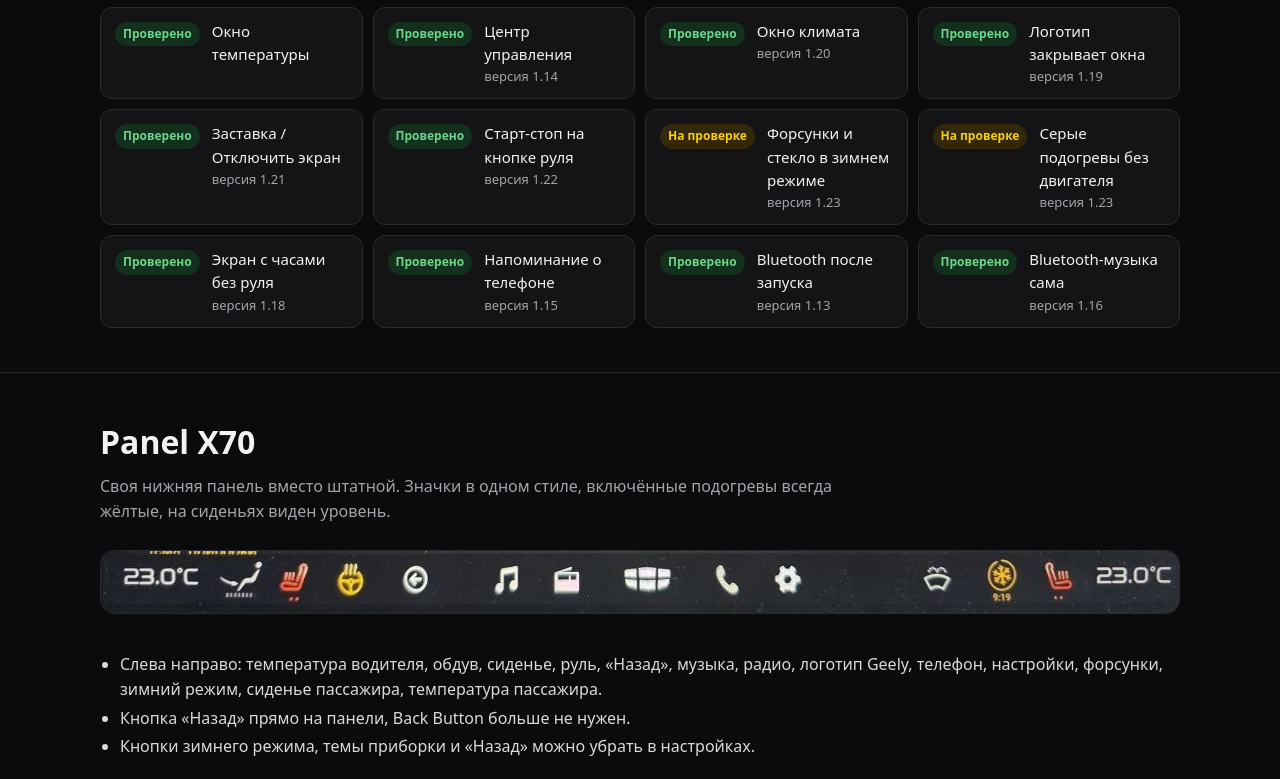
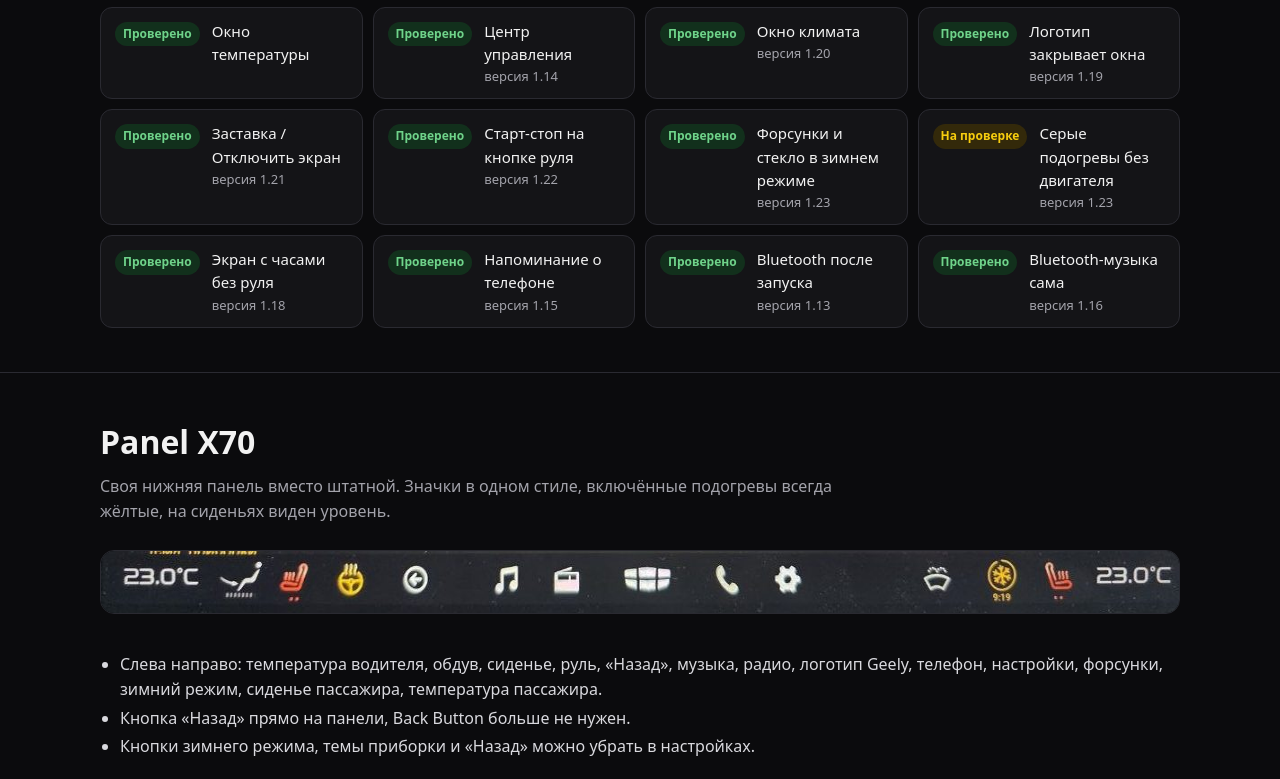
Before and after one commit to Oleg-rit/belgee-x70-apps, a plain HTML site: page index.html in a window 1280 px wide. Shown: the part 1141-1920 px from the top of the page. Drawn offline with Linux system fonts and the light colour scheme; no server answers.

Commit message:
1.23: форсунки, заднее стекло и таймер руля проверены в машине
Co-Authored-By: Claude Opus 5.5 <noreply@anthropic.com>

```diff
--- a/index.html
+++ b/index.html
@@ -252,7 +252,7 @@ dialog img{max-width:96vw;max-height:94vh;border-radius:10px}
           <li>Двигатель заглушен — режим «ждёт пуск» и включится после старта.</li>
           <li>Подогревы включаются только при работающем двигателе и по очереди, с паузой в секунду, как рукой.</li>
           <li>Можно включать автоматически при каждом пуске, если за бортом холодно.</li>
-          <li>По желанию — ещё форсунки омывателя и заднее стекло: галочки в настройках, по умолчанию выключены (с 1.23) <i class="badge new">На проверке</i></li>
+          <li>По желанию — ещё форсунки омывателя и заднее стекло: галочки в настройках, по умолчанию выключены (с 1.23)</li>
         </ul>
       </div>
     </div>
@@ -391,7 +391,7 @@ dialog img{max-width:96vw;max-height:94vh;border-radius:10px}
     <h2>История версий</h2>
     <p class="sub">Коротко, что появлялось в Panel X70.</p>
     <details open><summary>1.23 — форсунки и заднее стекло в зимнем режиме <i class="badge new">На проверке</i></summary>
-      <ul><li>В настройках зимнего режима две новые галочки: форсунки омывателя и заднее стекло. По окончании режим выключает их, только если включал сам.</li><li>При заглушенном двигателе кнопки подогревов серые и не нажимаются, как кнопки климата.</li><li>Отсчёт таймера руля больше не пропадает сам. Если всё же пропадёт — причина видна в настройках, в «Диагностике».</li></ul></details>
+      <ul><li>В настройках зимнего режима две новые галочки: форсунки омывателя и заднее стекло. По окончании режим выключает их, только если включал сам. <i class="badge ok">Проверено</i></li><li>При заглушенном двигателе кнопки подогревов серые и не нажимаются, как кнопки климата. <i class="badge new">На проверке</i></li><li>Отсчёт таймера руля больше не пропадает сам. Если всё же пропадёт — причина видна в настройках, в «Диагностике». <i class="badge ok">Проверено</i></li></ul></details>
     <details><summary>1.22 — старт-стоп на пустой кнопке руля</summary>
       <ul><li>Для полного привода: пустая кнопка руля переключает старт-стоп той же командой, что значок на панели.</li><li>После нажатия на экране пишется, включён он или выключен, по ответу машины.</li></ul></details>
     <details><summary>1.21 — «Заставка» и «Отключить экран» в центре управления</summary>
@@ -489,7 +489,7 @@ var STATUS = [
   ['ok',  'Логотип закрывает окна',     'f-control', '1.19'],
   ['ok',  'Заставка / Отключить экран', 'f-control', '1.21'],
   ['ok',  'Старт-стоп на кнопке руля',  'panel',     '1.22'],
-  ['new', 'Форсунки и стекло в зимнем режиме', 'f-winter', '1.23'],
+  ['ok',  'Форсунки и стекло в зимнем режиме', 'f-winter', '1.23'],
   ['new', 'Серые подогревы без двигателя', 'f-heat',  '1.23'],
   ['ok',  'Экран с часами без руля',    'f-clock',   '1.18'],
   ['ok',  'Напоминание о телефоне',     'panel',     '1.15'],
```
